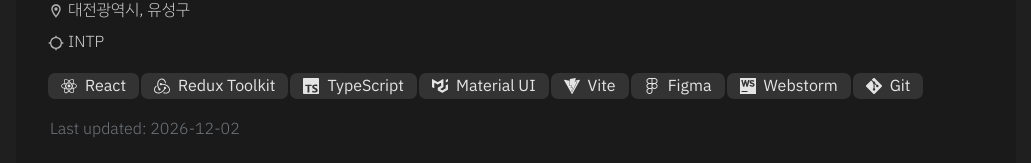
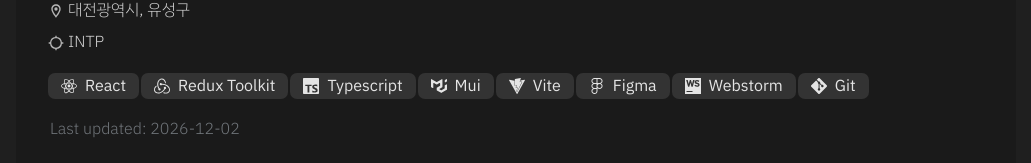
Before and after one commit to code-zeen/code-zeen.github.io, a React (Vite) app: page / in a window 1280 px wide. Shown: the part 293-456 px from the top of the page, without its empty margins (124-1155 px from the left). Built offline with nearby package versions, Linux system fonts and the light colour scheme.

Commit message:
allow `<Icon/>` to allow capitalized strings

```diff
--- a/src/components/common/Icon.tsx
+++ b/src/components/common/Icon.tsx
@@ -22,7 +22,7 @@ import {
 
 function Icon({ name }: { name: string }) {
     const disabled = '#b4b4b4'
-    switch (name) {
+    switch (name.toLowerCase()) {
         case 'email':
             return <MdOutlineMail color={disabled} />
         case 'location':
@@ -43,9 +43,8 @@ function Icon({ name }: { name: string }) {
         case 'mui':
             return <SiMui />
         case 'react':
-        case 'React':
             return <SiReact />
-        case 'redux':
+        case 'redux toolkit':
             return <SiRedux />
         case 'typescript':
             return <SiTypescript />
@@ -54,11 +53,11 @@ function Icon({ name }: { name: string }) {
         case 'webstorm':
             return <SiWebstorm />
 
-        case 'Publishing':
+        case 'publishing':
             return <SiHtml5 />
-        case 'JavaScript':
+        case 'javaScript':
             return <SiJavascript />
-        case 'Career':
+        case 'career':
             return <MdWork />
 
         default:
--- a/src/components/specific/Contact.tsx
+++ b/src/components/specific/Contact.tsx
@@ -10,15 +10,16 @@ function Contact() {
         { icon: 'personality', text: 'INTP' },
     ]
     const skillSet = [
-        { icon: 'react', text: 'React' },
-        { icon: 'redux', text: 'Redux Toolkit' },
-        { icon: 'typescript', text: 'TypeScript' },
-        { icon: 'mui', text: 'Material UI' },
-        { icon: 'vite', text: 'Vite' },
-        { icon: 'figma', text: 'Figma' },
-        { icon: 'webstorm', text: 'Webstorm' },
-        { icon: 'git', text: 'Git' },
+        { icon: 'React' },
+        { icon: 'Redux Toolkit' },
+        { icon: 'Typescript' },
+        { icon: 'Mui' },
+        { icon: 'Vite' },
+        { icon: 'Figma' },
+        { icon: 'Webstorm' },
+        { icon: 'Git' },
     ]
+
     return (
         <Stack spacing={16} className="contact bgcolor dark" style={{ padding: '20px 32px' }}>
             <Stack row alignItems="center" spacing={16} style={{ padding: '20px 0' }}>
@@ -43,7 +44,7 @@ function Contact() {
             </Stack>
             <Stack row>
                 {skillSet.map((row, i) => (
-                    <Chip key={i} text={row.text} startIcon={<Icon name={row.icon} />} />
+                    <Chip key={i} text={row.icon} startIcon={<Icon name={row.icon} />} />
                 ))}
             </Stack>
             <Stack>
```
